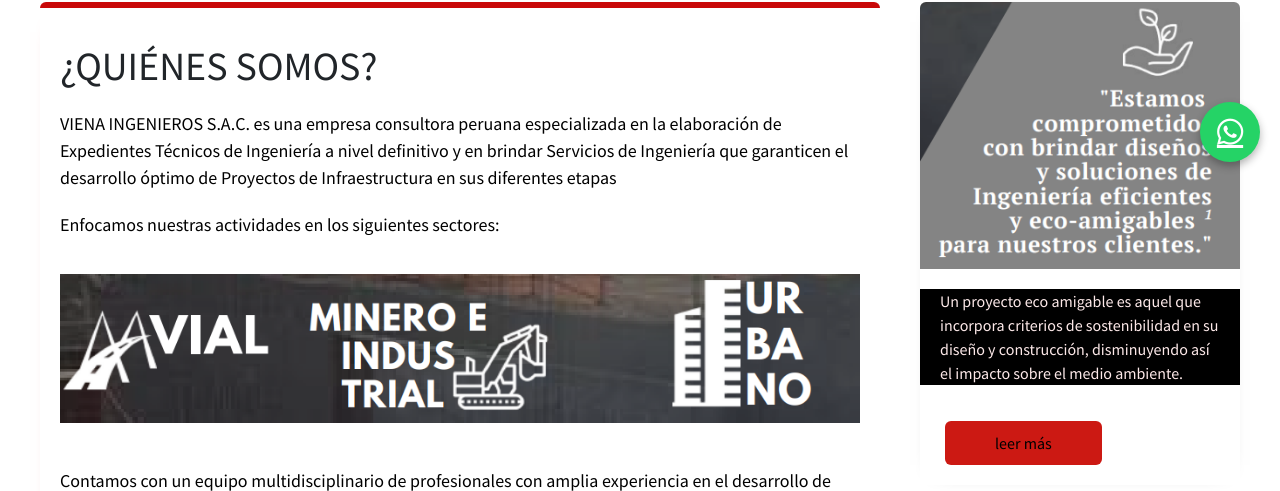
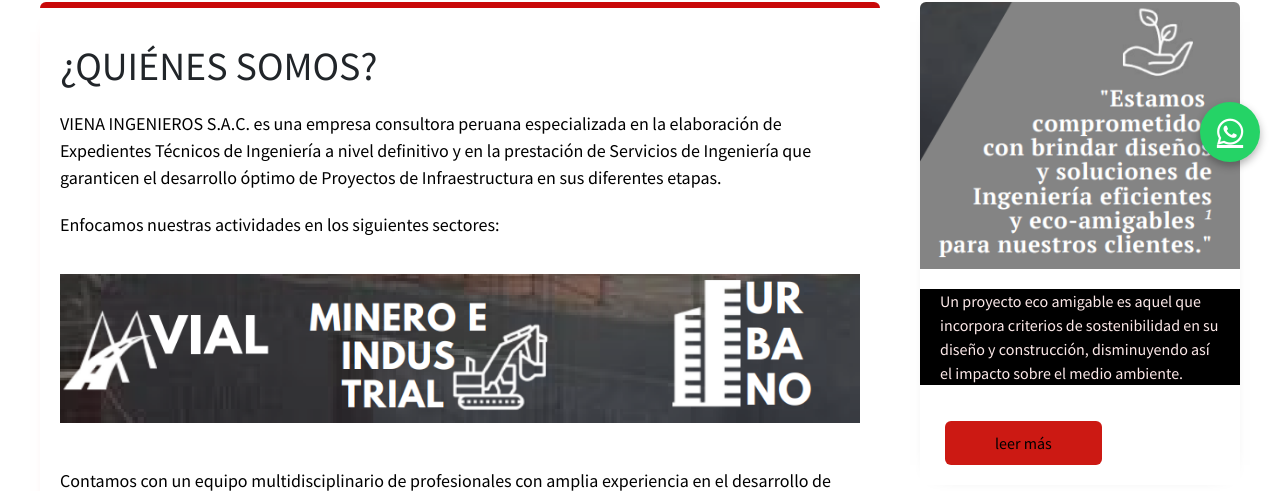
Before and after one commit to ZSRubi/VN-LA1, a PHP site: page / in a window 1280 px wide. Shown: the part 618-1109 px from the top of the page. Run offline with PHP 8.4, Linux system fonts and the light colour scheme; some libraries are stand-ins or nearby versions; some web fonts are replaced.

Commit message:
Update index.php

```diff
--- a/VN LA/index.php
+++ b/VN LA/index.php
@@ -93,10 +93,9 @@
 
         <h1>¿QUIÉNES SOMOS?</h1>
 
-<p>VIENA INGENIEROS S.A.C. es una empresa consultora peruana especializada
-en la elaboración de Expedientes Técnicos de Ingeniería a nivel definitivo y en
-brindar Servicios de Ingeniería que garanticen el desarrollo óptimo de
-Proyectos de Infraestructura en sus diferentes etapas</p>
+<p>VIENA INGENIEROS S.A.C. es una empresa consultora peruana especializada en la elaboración de Expedientes Técnicos de Ingeniería a nivel definitivo y en la prestación de Servicios de Ingeniería que garanticen el desarrollo óptimo de Proyectos de Infraestructura en sus diferentes etapas.
+
+</p>
 
 
             <p>Enfocamos nuestras actividades en los siguientes sectores:</p>
```
